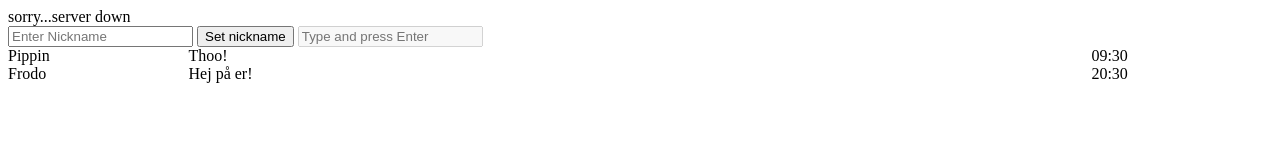
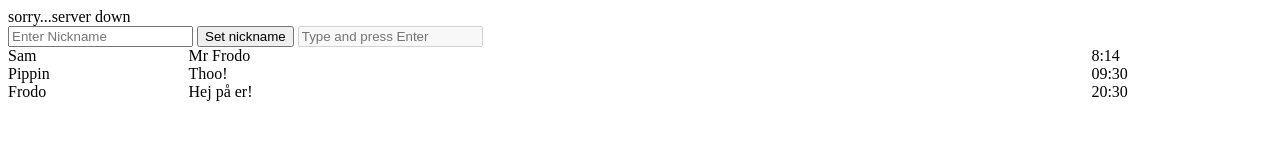
Before and after one commit to bunn1/Case-8-Canvas, a website: page public/index.html in a window 1280 px wide. Drawn offline with Linux system fonts and the light colour scheme.

Commit message:
comments

```diff
--- a/public/index.html
+++ b/public/index.html
@@ -67,6 +67,9 @@
 
         // Use Websocket
         const websocket = new WebSocket('ws://localhost:8081');
+
+
+        renderMessage({nickname:"Sam", msg:"Mr Frodo"})
 
 
         // Event Listeners
@@ -190,6 +193,8 @@
 
         // Set datetime attribute - see https://developer.mozilla.org/en-US/docs/Web/HTML/Element/time
         newMsg.querySelector("time").setAttribute("datetime", objDate.toISOString());
+
+        // render using prepend method - last message first
         document.getElementById("conversation").prepend(newMsg);
         }
 
```
